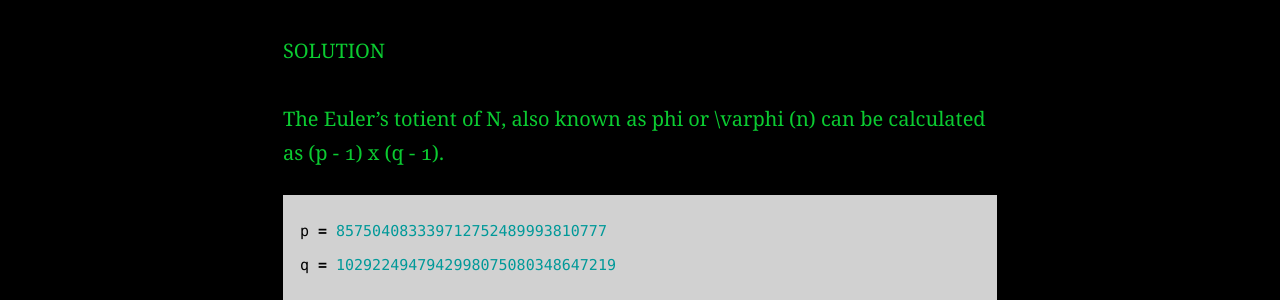
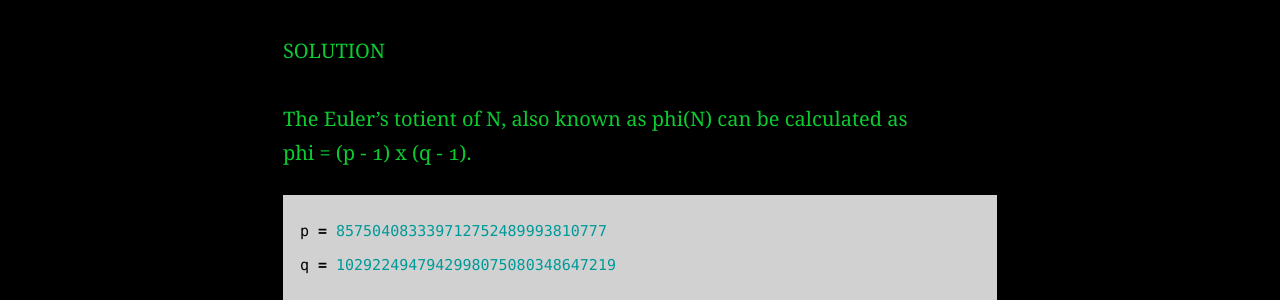
Before and after one commit to AC01010/Connor-McCartney.github.io, a Jekyll site: the page built from _posts/2021-01-12-CryptohackRSA.md, in a window 1280 px wide. Shown: the part 1727-2027 px from the top of the page. Built offline with Jekyll 4.4.1, drawn with Linux system fonts in a browser that asks for light colours.

Commit message:
Update 2021-01-12-CryptohackRSA.md

````diff
--- a/_posts/2021-01-12-CryptohackRSA.md
+++ b/_posts/2021-01-12-CryptohackRSA.md
@@ -52,7 +52,8 @@ Given p = 857504083339712752489993810777 and q = 1029224947942998075080348647219
 
 SOLUTION
 
-The Euler's totient of N, also known as phi or \varphi (n) can be calculated as (p - 1) x (q - 1).
+The Euler's totient of N, also known as phi(N) can be calculated as <br>
+phi = (p - 1) x (q - 1).
 ```python
 p = 857504083339712752489993810777
 q = 1029224947942998075080348647219
````
